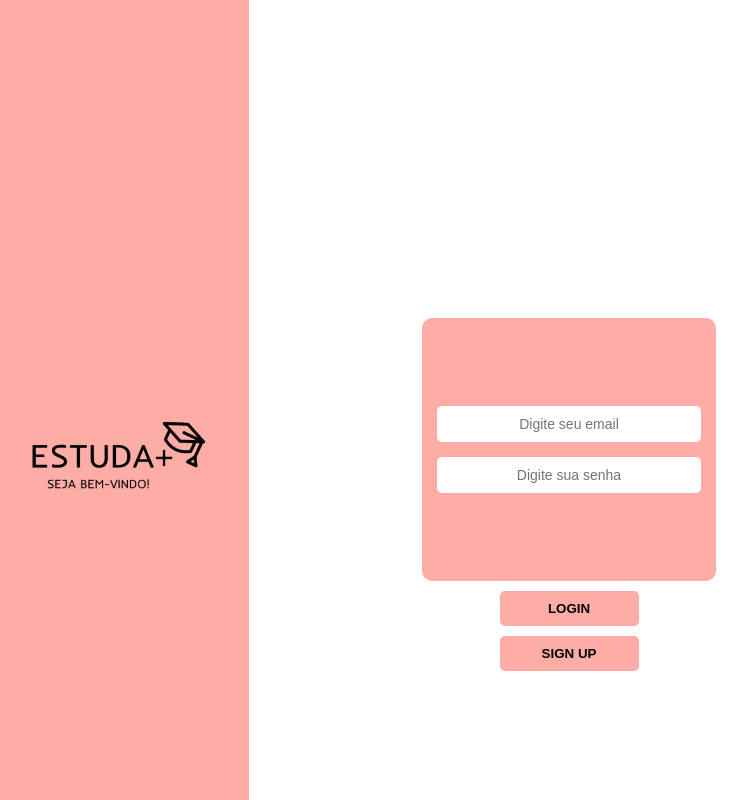
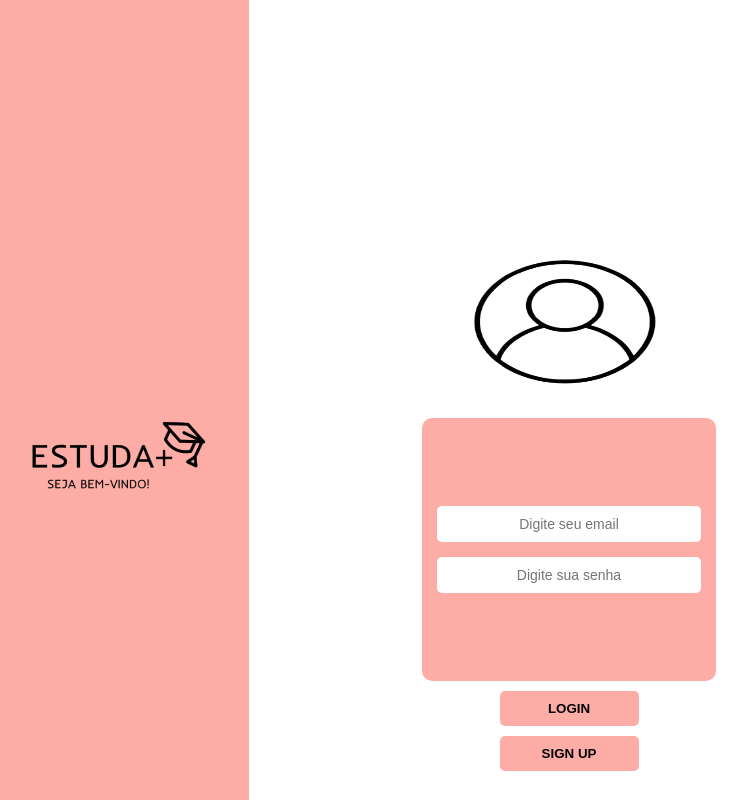
Before and after one commit to emmillykaythe/estuda-mais, a Next.js app: page / in a window 1280 px wide. Shown: the whole page, without its empty margins (71-818 px from the left). Built offline with nearby package versions, Linux system fonts and the light colour scheme.

Commit message:
img de usuario adicionada

```diff
--- a/src/app/page.js
+++ b/src/app/page.js
@@ -8,7 +8,9 @@ export default function Home() {
         <div className = {styles.abaLateral} >
         <Image className ={styles.logo} src="/logo-principal.png" width="350" height="350" alt="Logo" />
     </div>
-    <div className={styles.container}>
+        <div className={styles.container}>
+        <Image className = {styles.usuario} src="/usuario.png" width="370" height="200" alt="usuario" />
+
     <div className={styles.caixaform}>
       <input className={styles.input} type="email" placeholder="Digite seu email" />
       <input className={styles.input} type="password" placeholder="Digite sua senha" />
```
